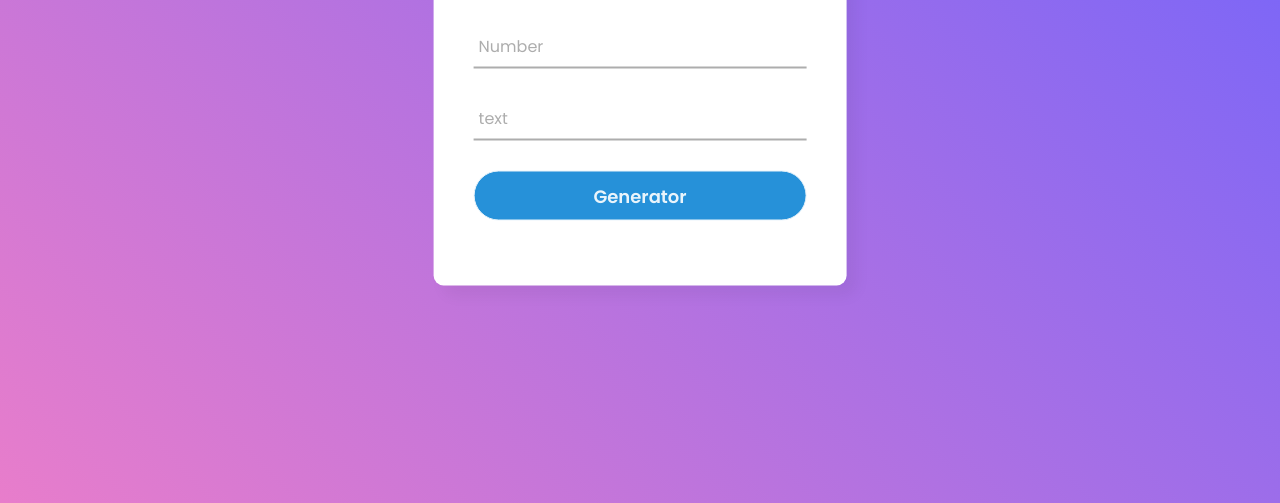
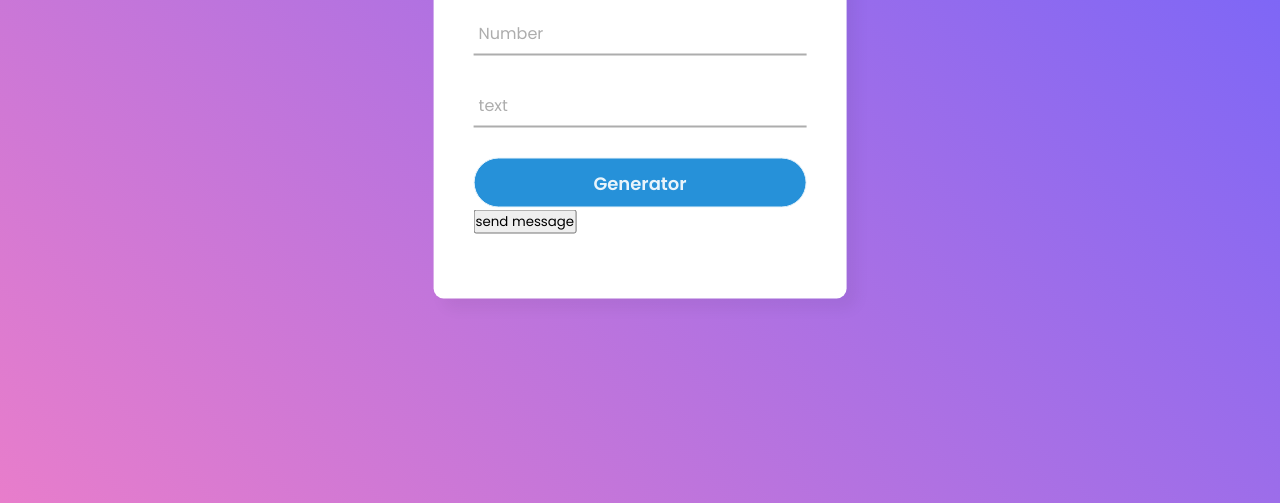
Before and after one commit to Hemanth097/TextToWhatsappNumber, a plain HTML site: page index.html in a window 1280 px wide. Shown: the part 297-800 px from the top of the page. Drawn offline with Linux system fonts and the light colour scheme.

Commit message:
Update index.html

```diff
--- a/index.html
+++ b/index.html
@@ -8,7 +8,7 @@
 <body>
 	<div class = "center">
 		<h2>Whatsapp message url generator</h2>
-		<form action="#" onsubmit="sendMessage()">
+		<form action="#" onsubmit="GenerateURL()">
 
 			<div class="txt_field">
           		<input type="number" id="wno" pattern="[0-9]{10}" required>
@@ -23,6 +23,7 @@
        	 	</div>
 
 			<input type = "submit" value = "Generator">
+                        <input type = "button" value = "send message" onclick = "send message()">
 
 			<p id = 'urcode'></p>
 
```
